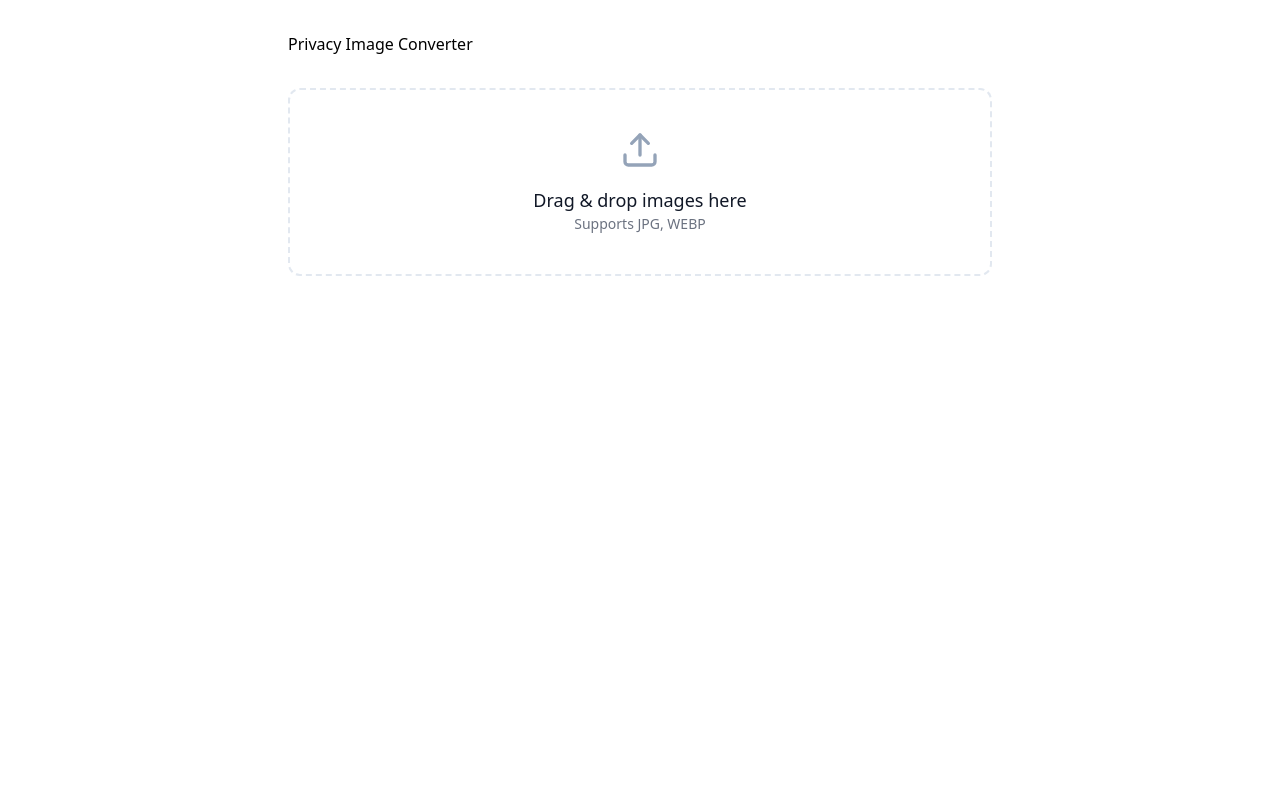
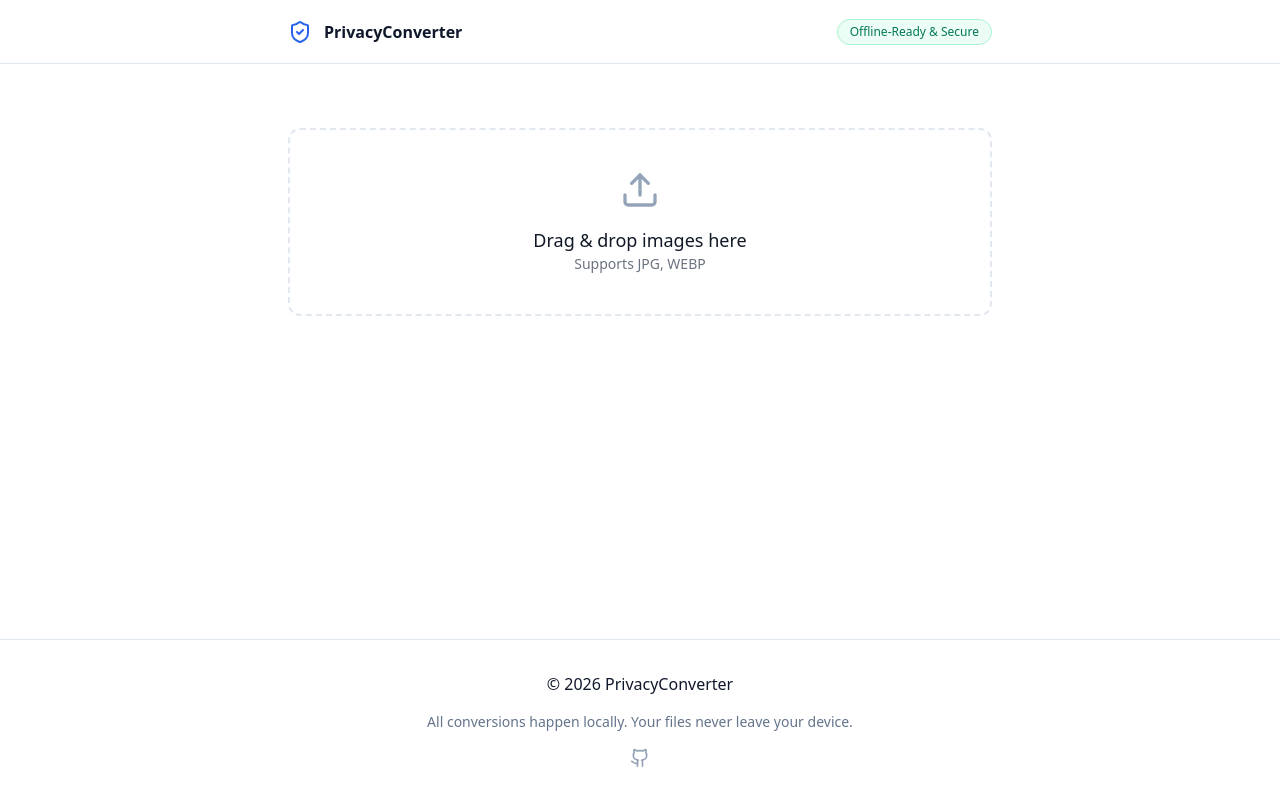
Before and after one commit to AmineAce/privacy-converter, a React (Vite) app: page / in a window 1280 px wide. Built offline with nearby package versions, Linux system fonts and the light colour scheme.

Commit message:
Added minimal styling

```diff
--- a/src/App.tsx
+++ b/src/App.tsx
@@ -1,13 +1,21 @@
+import { Header } from '@/components/layout/Header'
 import { DropZone } from '@/components/features/DropZone'
 import { FileList } from '@/components/features/FileList'
+import { Footer } from '@/components/layout/Footer'
 
 function App() {
   return (
-    <main className="max-w-3xl mx-auto p-8 space-y-8">
-      <h1>Privacy Image Converter</h1>
-      <DropZone />
-      <FileList />
-    </main>
+    <div className="min-h-screen flex flex-col">
+      <Header />
+      <main className="flex-1">
+        <div className="max-w-3xl mx-auto p-8 space-y-8">
+          <h1 className="sr-only">Privacy Image Converter</h1>
+          <DropZone />
+          <FileList />
+        </div>
+      </main>
+      <Footer />
+    </div>
   )
 }
 
--- /dev/null
+++ b/src/components/layout/Footer.tsx
@@ -0,0 +1,24 @@
+import { Github } from 'lucide-react'
+
+export function Footer() {
+  return (
+    <footer className="bg-white border-t border-slate-200 py-8">
+      <div className="max-w-3xl mx-auto px-8">
+        <div className="flex flex-col items-center gap-4">
+          <p className="text-slate-900">© 2026 PrivacyConverter</p>
+          <p className="text-sm text-slate-500 text-center">
+            All conversions happen locally. Your files never leave your device.
+          </p>
+          <a
+            href="https://github.com/AmineAce/privacy-converter"
+            target="_blank"
+            rel="noopener noreferrer"
+            className="text-slate-400 hover:text-slate-600 transition-colors"
+          >
+            <Github className="w-5 h-5" />
+          </a>
+        </div>
+      </div>
+    </footer>
+  )
+}
--- /dev/null
+++ b/src/components/layout/Header.tsx
@@ -0,0 +1,17 @@
+import { ShieldCheck } from 'lucide-react'
+
+export function Header() {
+  return (
+    <header className="sticky top-0 z-50 bg-white/80 backdrop-blur-md border-b border-slate-200 h-16">
+      <div className="max-w-3xl mx-auto px-8 h-full flex items-center justify-between">
+        <div className="flex items-center gap-3">
+          <ShieldCheck className="w-6 h-6 text-blue-600" />
+          <span className="font-bold text-slate-900">PrivacyConverter</span>
+        </div>
+        <div className="bg-emerald-50 text-emerald-700 text-xs font-medium px-3 py-1 rounded-full border border-emerald-200">
+          Offline-Ready & Secure
+        </div>
+      </div>
+    </header>
+  )
+}
```
